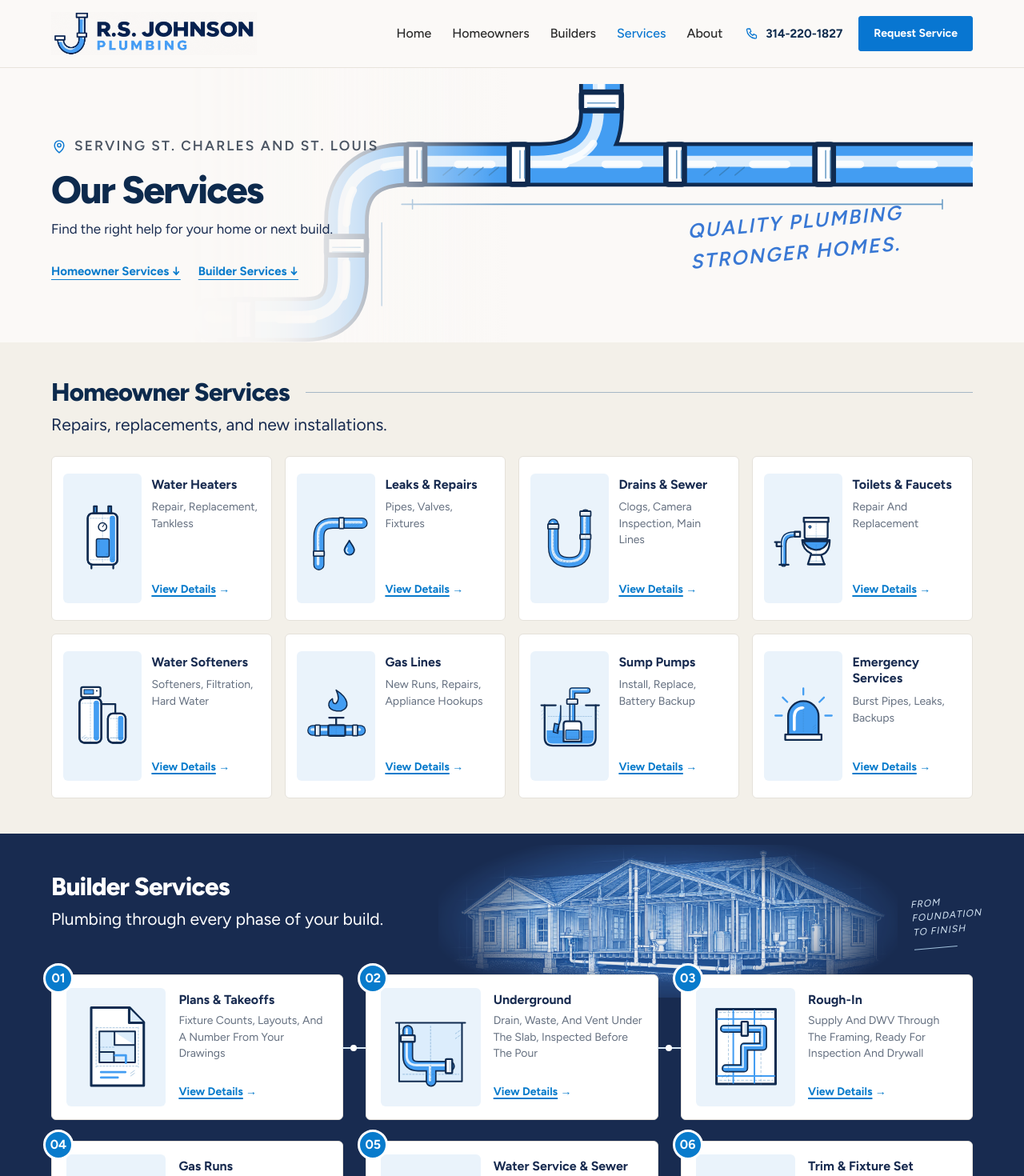
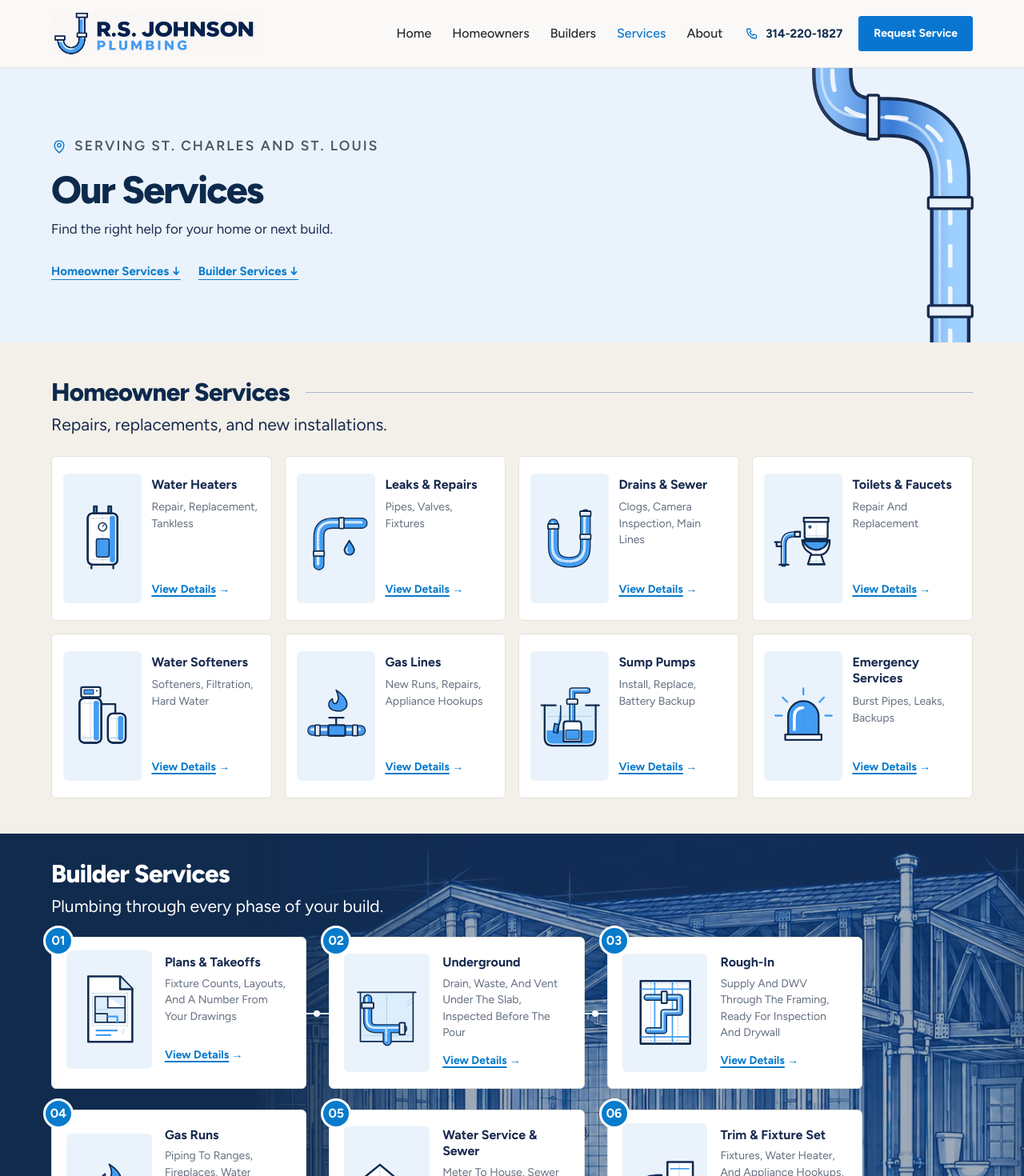
Before and after one commit to rs-johnson-plumbing/website, a Next.js app: page /services in a window 1280 px wide. Shown: the top 1470 px of the page at 80% size. Built offline with nearby package versions, Linux system fonts and the light colour scheme.

Commit message:
Apply approved flowing pipe and blueprint concepts (#151)
* Use the approved flowing pipe hero without duplicate branding

* Draw a continuous blue pipe framing the hero with slow directional water

* Match the approved pale blue hero and layered blueprint card layout

```diff
--- a/src/components/concept-two/pages/C2Services.tsx
+++ b/src/components/concept-two/pages/C2Services.tsx
@@ -4,7 +4,7 @@ import { useCallback, useState } from "react";
 import { C2ServiceDetails } from "../ui/C2ServiceDetails";
 import type { Service, BuilderService } from "@/lib/content";
 import { services, builderServices } from "@/lib/content";
-import { ServiceSketch, PipeBanner } from "@/components/concept-two/ui/ServiceSketch";
+import { ServiceSketch, ServicesHeroPipe } from "@/components/concept-two/ui/ServiceSketch";
 import { drawingFor, c2Label } from "@/components/concept-two/ui/drawingFor";
 import { C2FinalCta } from "@/components/concept-two/sections/C2FinalCta";
 import { C2Location } from "../ui/C2Location";
@@ -172,7 +172,7 @@ export function C2Services() {
  .c2 .directory-preview .dp-builders .dp-grid { z-index:1; }
  }
  `}</style>
- <div className="dp-wrap dp-header"><div className="dp-header-art"><PipeBanner/></div><C2Location/><h1>Our Services</h1><p className="dp-intro">Find the right help for your home or next build.</p><nav className="dp-jumps" aria-label="Service audiences"><a href="#homeowner-services">Homeowner Services ↓</a><a href="#builder-services">Builder Services ↓</a></nav></div>
+ <div className="dp-wrap dp-header"><div className="dp-header-art"><ServicesHeroPipe/></div><C2Location/><h1>Our Services</h1><p className="dp-intro">Find the right help for your home or next build.</p><nav className="dp-jumps" aria-label="Service audiences"><a href="#homeowner-services">Homeowner Services ↓</a><a href="#builder-services">Builder Services ↓</a></nav></div>
  <section className="dp-home" id="homeowner-services"><div className="dp-wrap"><h2>Homeowner Services</h2><p className="dp-section-intro">Repairs, replacements, and new installations.</p><div className="dp-grid">{services.map(s=><article className="dp-card" key={s.slug}><button type="button" className="dp-card-trigger" onClick={()=>setSelected(s)} aria-haspopup="dialog" aria-label={`View details: ${c2Label(s.slug,s.name)}`}><ServiceSketch id={drawingFor(s.slug)}/><span className="dp-title">{c2Label(s.slug,s.name)}</span><span className="dp-short">{s.short}</span><span className="dp-more"><span>View details</span><span aria-hidden="true"> →</span></span></button></article>)}</div></div></section>
  <section className="dp-builders" id="builder-services"><div className="dp-wrap"><div className="dp-builder-heading"><div><h2>Builder Services</h2><p className="dp-section-intro">Plumbing through every phase of your build.</p></div><div className="dp-house"><Image src="/images/service-sketches/house-cutaway.webp" alt="" width={2172} height={724} unoptimized/><span className="dp-house-caption">From<br/>Foundation<br/>to Finish</span></div></div><div className="dp-grid">{builderServices.map((s,i)=><article className="dp-card" key={s.slug}><button type="button" className="dp-card-trigger" onClick={()=>setSelected(s)} aria-haspopup="dialog" aria-label={`View details: ${c2Label(s.slug,s.name)}`}><ServiceSketch id={drawingFor(s.slug)}/><span className="dp-step"><span className="dp-sr-only">Phase </span>{String(i+1).padStart(2,"0")}</span><span className="dp-title">{c2Label(s.slug,s.name)}</span><span className="dp-short">{s.short}</span><span className="dp-more"><span>View details</span><span aria-hidden="true"> →</span></span></button></article>)}</div><div className="dp-bid"><C2Button href="/for-builders#request-a-bid" variant="on-dark">Request a Bid</C2Button></div></div></section>
  {selected && <C2ServiceDetails service={selected} onClose={closeDetails} onRequest={()=>{setSelected(null);request();}}/>}
--- a/src/components/concept-two/ui/ServiceSketch.tsx
+++ b/src/components/concept-two/ui/ServiceSketch.tsx
@@ -65,3 +65,16 @@ export function PipeBanner() {
  <g className="c2-pipe-caption" fill="#3978d4" stroke="none" fontSize="13" fontWeight="600" fontStyle="italic" letterSpacing="1" transform="rotate(-5 335 111)"><text x="335" y="106">QUALITY PLUMBING</text><text x="335" y="126">STRONGER HOMES.</text></g>
  </svg>;
 }
+
+/** One continuous stream around the hero's right edge; no competing branches. */
+export function ServicesHeroPipe() {
+ const route = "M338 390V150Q338 80 268 80H254Q204 80 204 30V-30";
+ return <svg viewBox="0 0 400 360" preserveAspectRatio="xMaxYMid slice" fill="none" strokeLinecap="round" strokeLinejoin="round" aria-hidden="true">
+  <defs><linearGradient id="services-pipe-blue" x1="0" x2="1"><stop stopColor="#83b9f6"/><stop offset=".5" stopColor="#397bd4"/><stop offset="1" stopColor="#9dcfff"/></linearGradient></defs>
+  <path d={route} stroke="#182b50" strokeWidth="46"/>
+  <path d={route} stroke="url(#services-pipe-blue)" strokeWidth="38"/>
+  <path d={route} stroke="#dcedfc" strokeWidth="3" transform="translate(-12 0)" opacity=".7"/>
+  <path d={route} stroke="#fff" strokeWidth="5" strokeDasharray="22 26" className="c2-hero-water" opacity=".85"/>
+  <g stroke="#182b50" strokeWidth="3" fill="#eaf3fb"><rect x="313" y="171" width="50" height="13" rx="2"/><rect x="313" y="294" width="50" height="13" rx="2"/><rect x="244" y="55" width="13" height="50" rx="2"/></g>
+ </svg>;
+}
--- a/src/styles/concept-two-page-polish.css
+++ b/src/styles/concept-two-page-polish.css
@@ -596,3 +596,35 @@
  .c2 :is(.c2-service,.dp-card-trigger):hover svg[data-illustration] .c2-sketch-flow { opacity:.85; animation:c2-tile-water 1.6s linear infinite; }
  .c2 :is(.c2-service,.dp-card-trigger):hover svg[data-illustration] .c2-sketch-detail { animation:c2-tile-detail 2.8s ease-in-out infinite; }
 }
+
+/* Approved flowing-pipe hero and background blueprint composition. */
+.c2 .directory-preview.c2-services .dp-header { background:#eaf3fb; }
+.c2 .directory-preview.c2-services .dp-header-art { display:block; inset:0; width:100%; height:100%; opacity:1; mask-image:none; }
+.c2 .directory-preview.c2-services .dp-header-art svg { position:absolute; right:max(24px,calc((100% - 1376px)/2)); top:0; width:440px; height:100%; transform:none; }
+.c2 .directory-preview.c2-services .dp-header-art::after { background:linear-gradient(90deg,#eaf3fb 35%,rgba(234,243,251,.3) 65%,transparent 85%); }
+.c2 .c2-hero-water { animation:c2-hero-stream 3s linear infinite; }
+@keyframes c2-hero-stream { to { stroke-dashoffset:-48; } }
+.c2 .directory-preview.c2-services .dp-builders { background:#102b4e; overflow:hidden; }
+.c2 .directory-preview.c2-services .dp-builders>.dp-wrap { position:relative; isolation:isolate; overflow:visible; }
+.c2 .directory-preview.c2-services .dp-builder-heading { position:static; min-height:0; padding:0; }
+.c2 .directory-preview.c2-services .dp-builder-heading>div:first-child { max-width:60%; padding:0; }
+.c2 .directory-preview.c2-services .dp-house { position:absolute; inset:0 -120px 0 auto; width:85%; height:100%; margin:0; opacity:.6; z-index:-1; pointer-events:none; }
+.c2 .directory-preview.c2-services .dp-house>img { width:100%; height:100%; object-fit:cover; object-position:65% center; opacity:1; mix-blend-mode:screen; mask-image:linear-gradient(90deg,transparent,#000 25%,#000 85%,transparent); }
+.c2 .directory-preview.c2-services .dp-house-caption { display:none; }
+.c2 .directory-preview.c2-services .dp-builders .dp-grid { width:88%; margin-top:24px; z-index:1; }
+.c2 .directory-preview.c2-services .dp-bid { position:relative; z-index:1; }
+@media(max-width:1199px) {
+ .c2 .directory-preview.c2-services .dp-builders .dp-grid { width:100%; }
+}
+@media(max-width:767px) {
+ .c2 .directory-preview.c2-services .dp-header-art { opacity:.65; }
+ .c2 .directory-preview.c2-services .dp-header-art svg { width:300px; height:100%; right:-10px; }
+ .c2 .directory-preview.c2-services .dp-header-art::after { background:linear-gradient(90deg,#eaf3fb 0%,rgba(234,243,251,.95) 50%,rgba(234,243,251,.55) 76%,transparent 100%); }
+ .c2 .directory-preview.c2-services .dp-header h1 { font-size:36px; }
+ .c2 .directory-preview.c2-services .dp-header .dp-intro { max-width:calc(100% - 38px); }
+ .c2 .directory-preview.c2-services .dp-jumps { flex-direction:column; align-items:flex-start; gap:2px; }
+ .c2 .directory-preview.c2-services .dp-builder-heading>div:first-child { max-width:100%; }
+ .c2 .directory-preview.c2-services .dp-house { width:720px; height:560px; top:60px; right:-260px; bottom:auto; opacity:.42; }
+ .c2 .directory-preview.c2-services .dp-house>img { object-position:65% center; mask-image:radial-gradient(ellipse at center,#000 35%,transparent 75%); }
+}
+@media(prefers-reduced-motion:reduce) { .c2 .c2-hero-water { animation:none; } }
```
